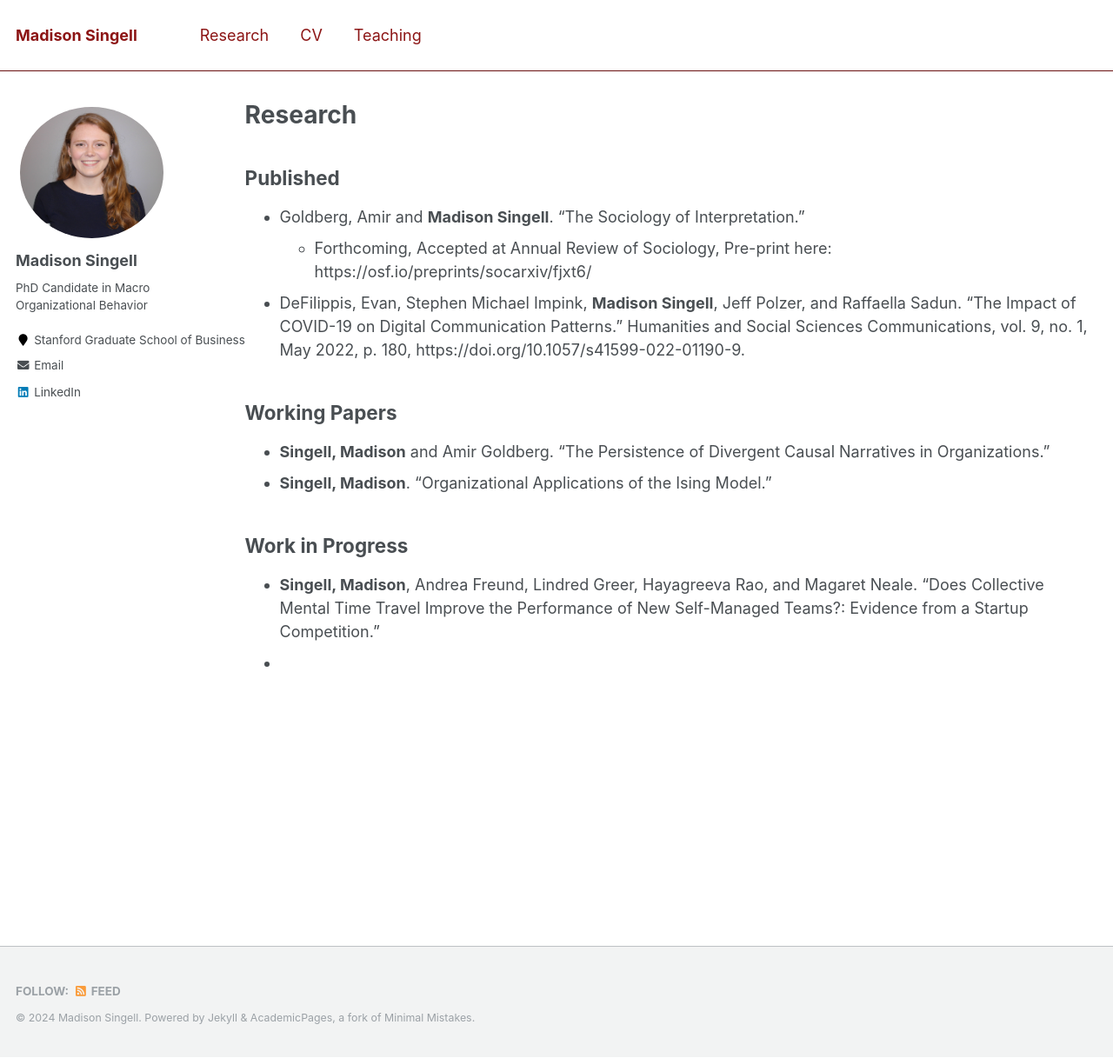
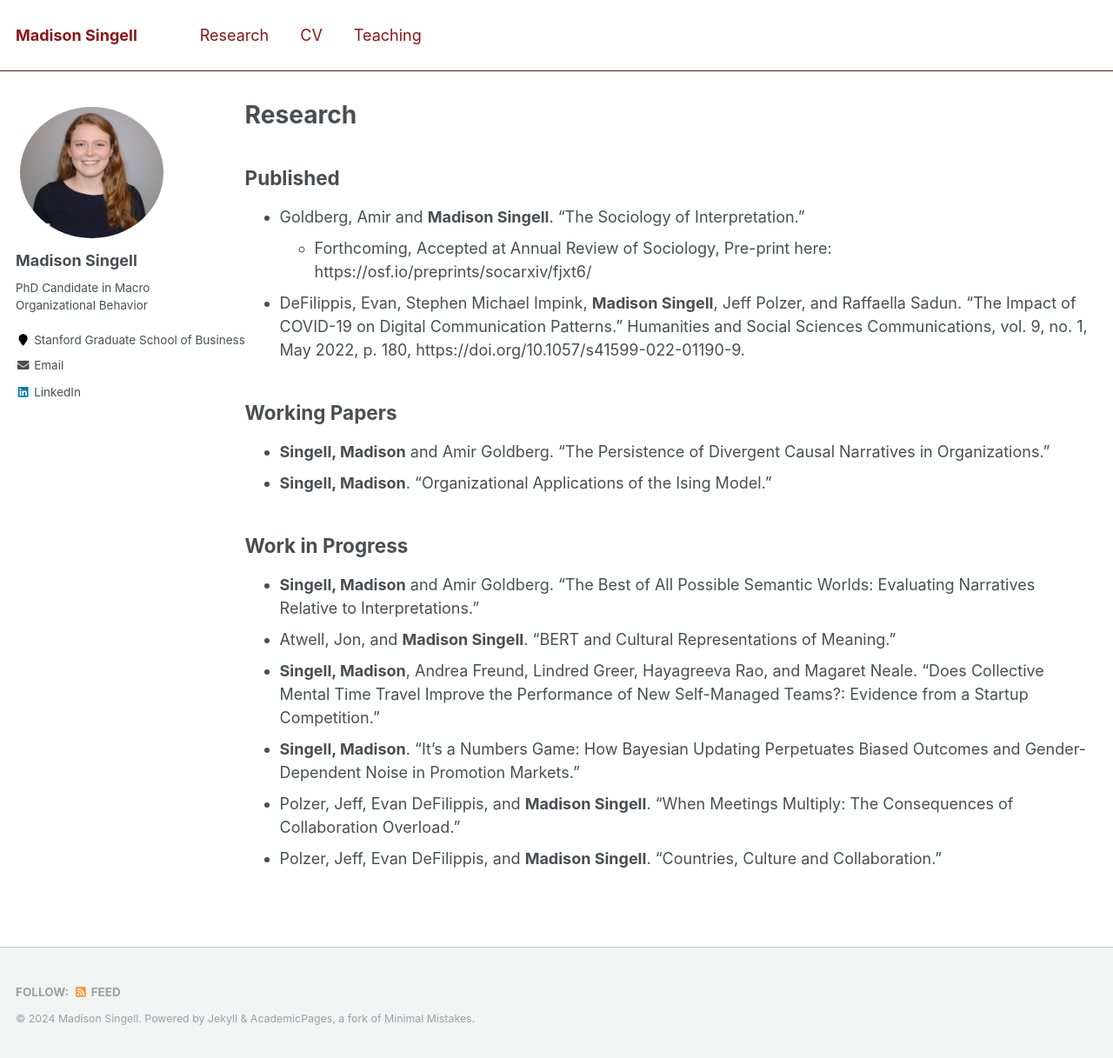
Before and after one commit to mhsingell/mhsingell.github.io, a Jekyll site: the page built from _pages/research.md, in a window 1280 px wide and 1217 px high. Shown: the whole window at 87% size. Built offline with Jekyll 4.4.1, drawn with Linux system fonts in a browser that asks for light colours.

Commit message:
Update CV and Research

```diff
--- a/_pages/research.md
+++ b/_pages/research.md
@@ -14,5 +14,9 @@ author_profile: true
 - **Singell, Madison**. “Organizational Applications of the Ising Model.”
 
 ## Work in Progress
+- **Singell, Madison** and Amir Goldberg. “The Best of All Possible Semantic Worlds:  Evaluating Narratives Relative to Interpretations.”
+- Atwell, Jon, and **Madison Singell**.  “BERT and Cultural Representations of Meaning.”
 - **Singell, Madison**, Andrea Freund, Lindred Greer, Hayagreeva Rao, and Magaret Neale. "Does Collective Mental Time Travel Improve the Performance of New Self-Managed Teams?: Evidence from a Startup Competition."
--
+- **Singell, Madison**. “It’s a Numbers Game: How Bayesian Updating Perpetuates Biased Outcomes and Gender-Dependent Noise in Promotion Markets.”
+- Polzer, Jeff, Evan DeFilippis, and **Madison Singell**. “When Meetings Multiply: The Consequences of Collaboration Overload.”
+- Polzer, Jeff, Evan DeFilippis, and **Madison Singell**. “Countries, Culture and Collaboration.”
```
Also changed, not shown: 1 other file.
